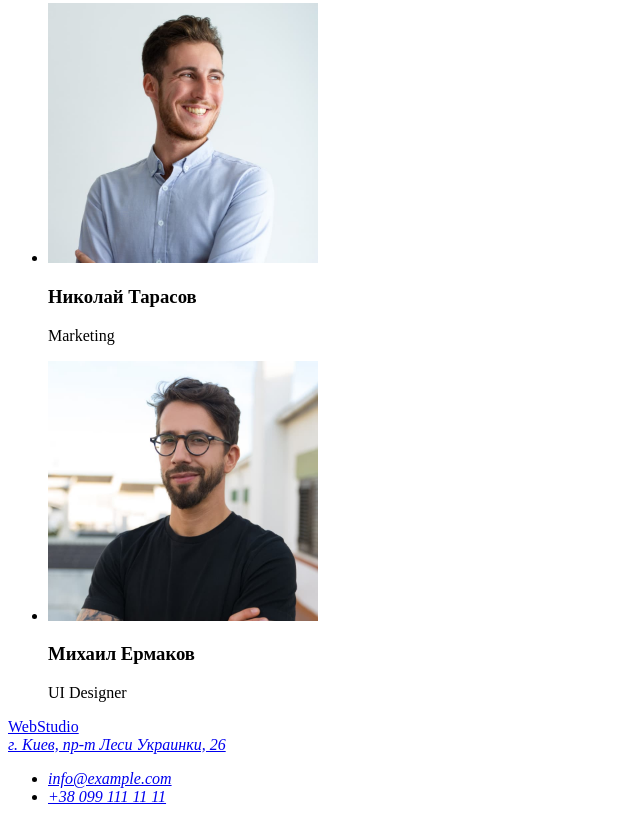
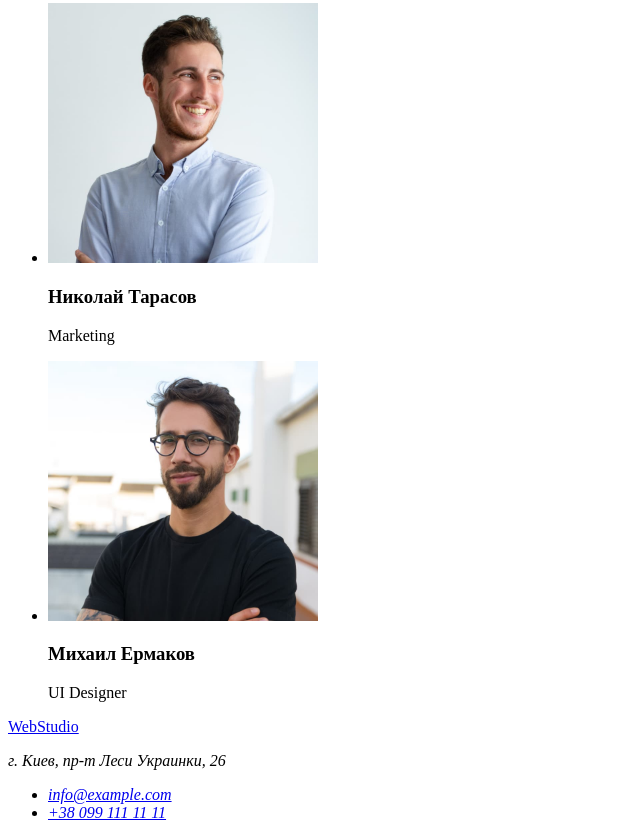
Before and after one commit to achumachenko/goit-markup-hw-01, a plain HTML site: page index.html in a window 1280 px wide. Shown: the part 2333-3171 px from the top of the page, without its empty margins (0-640 px from the left). Drawn offline with Linux system fonts and the light colour scheme.

Commit message:
обернув адресу в <p>

```diff
--- a/index.html
+++ b/index.html
@@ -92,7 +92,7 @@
     <footer>
             <a href="#" lang="en">WebStudio</a>
             <address>
-                <a href="#">г. Киев, пр-т Леси Украинки, 26</a>
+                <p>г. Киев, пр-т Леси Украинки, 26</p>
                 <ul>
                     <li><a href="#">info@example.com</a></li>
                     <li><a href="#">+38 099 111 11 11</a></li>
```
